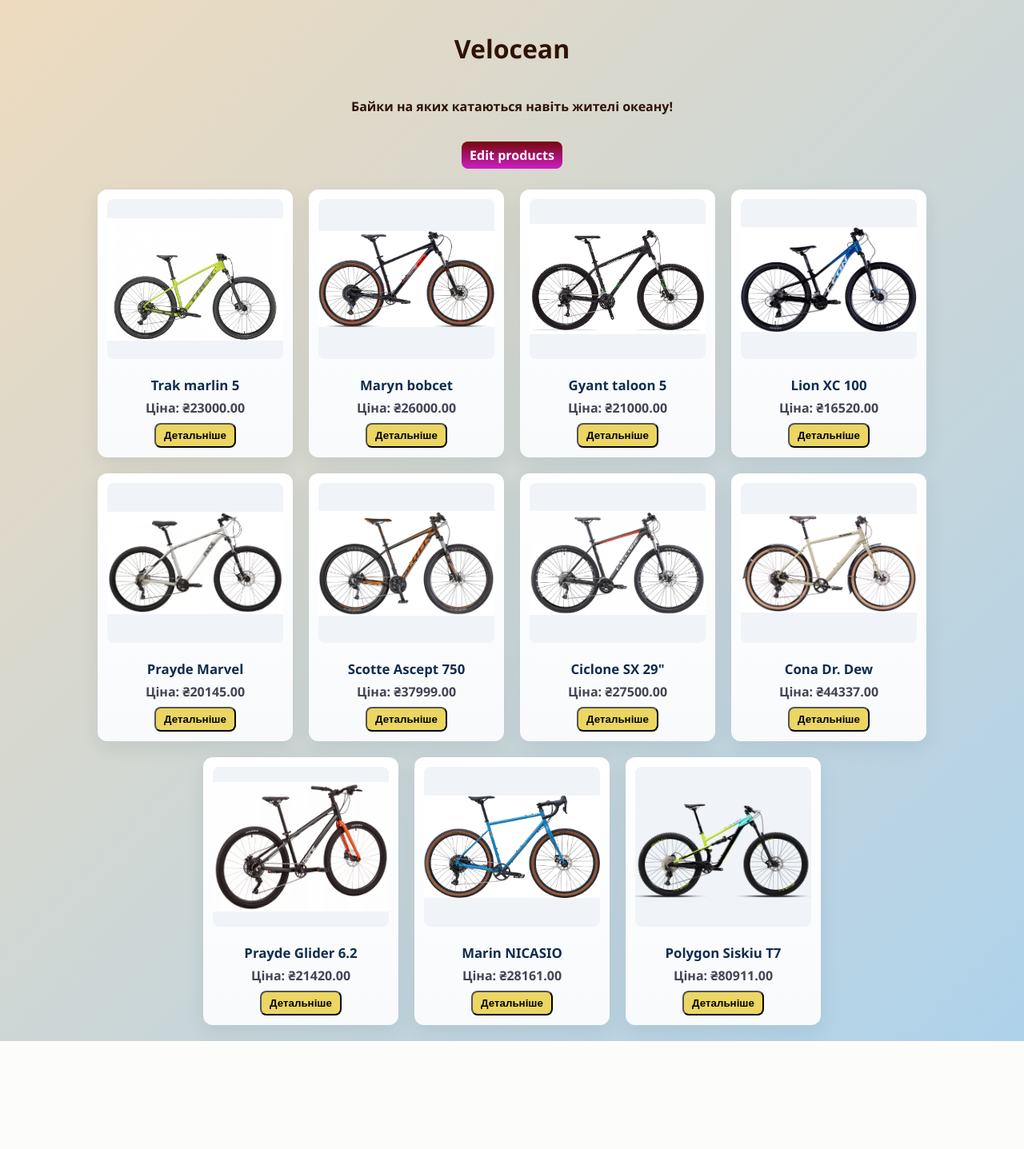
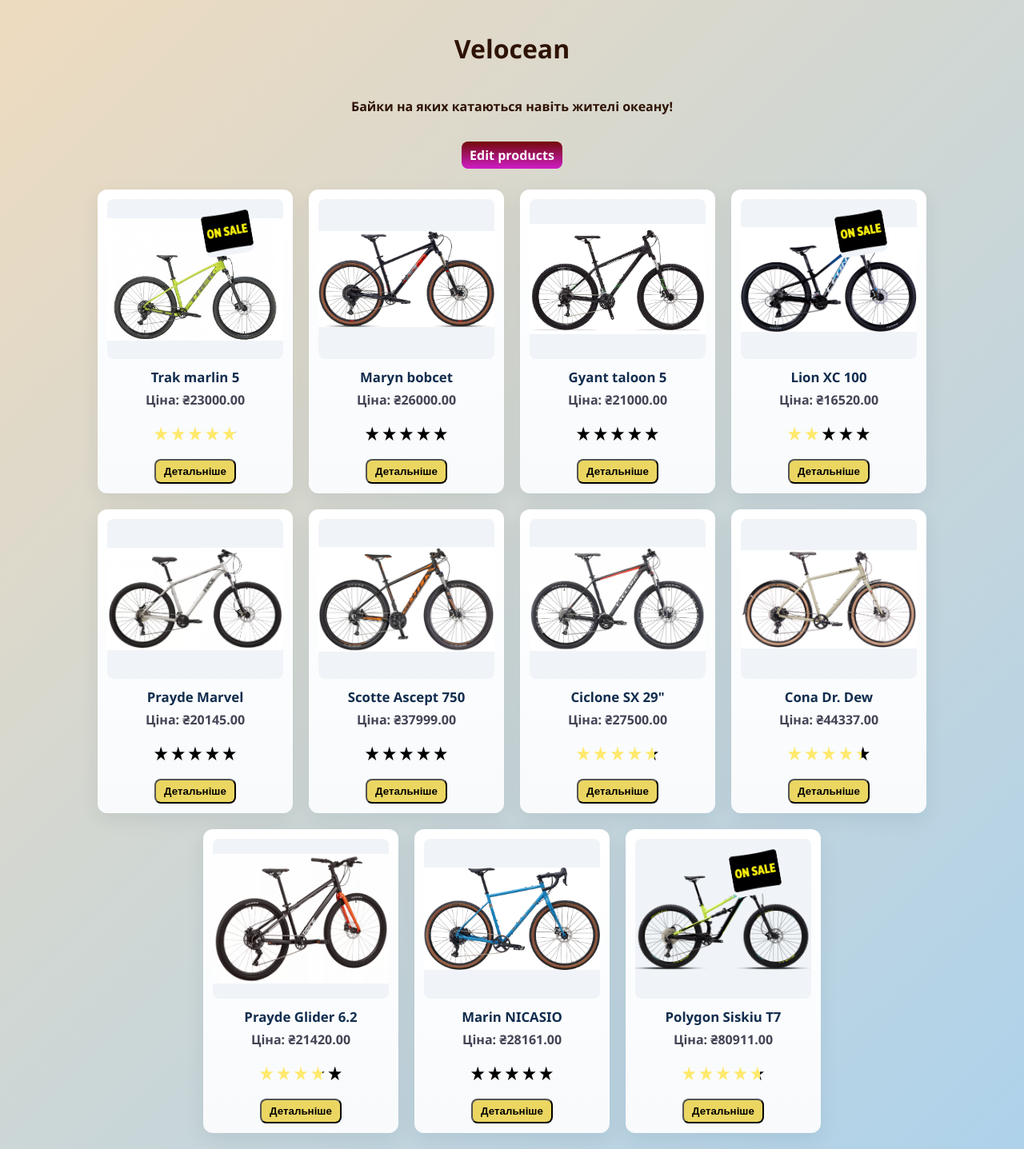
Before and after one commit to denyskov11/py-project, a Flask app: page / in a window 1280 px wide. Shown: the whole page at 80% size. Before the commit the page ends 1302 px from the top, so only its background shows below. Run offline with Flask 3, Linux system fonts and the light colour scheme.

Commit message:
added rating system and new design

```diff
--- a/online_shop/static/modal.js
+++ b/online_shop/static/modal.js
@@ -22,7 +22,14 @@ document.addEventListener('DOMContentLoaded', function() {
   function buildMetaHTML(attrs) {
     return `
       <p><strong>Category:</strong> ${attrs.category || '—'}
-      • <strong>Rating</strong> ${attrs.rating || '—'}
+            <div class="rating" data-rating="${attrs.rating || 0}">
+        <span class="star">★</span>
+        <span class="star">★</span>
+        <span class="star">★</span>
+        <span class="star">★</span>
+        <span class="star">★</span>
+      </div>
+
       • <strong>Sale:</strong> ${attrs.sale || 'False'}
       • <strong>Active</strong> ${attrs.active || 'False'}
 </p>
@@ -50,6 +57,8 @@ document.addEventListener('DOMContentLoaded', function() {
       modalDesc.textContent = attrs.description || 'No description';
       modalMeta.innerHTML = buildMetaHTML(attrs);
 
+      const ratingDiv = modal.querySelector('.rating');
+      updateRatingStars(ratingDiv);
 
       openModal();
     });
--- /dev/null
+++ b/online_shop/static/scripts.js
@@ -0,0 +1,28 @@
+function updateRatingStars(ratingDiv) {
+  const rating = parseFloat(ratingDiv.getAttribute('data-rating')) || 0;
+  const stars = ratingDiv.querySelectorAll('.star');
+
+  stars.forEach((star, index) => {
+    const starNumber = index + 1;
+
+    if (rating >= starNumber) {
+      star.classList.add('full');
+      star.style.background = 'none';
+    } else if (rating > starNumber - 1) {
+      const fillPercent = (rating - (starNumber - 1)) * 100;
+      star.style.background = `linear-gradient(90deg, #ffe96c ${fillPercent}%, #000000 ${fillPercent}%)`;
+      star.style.webkitBackgroundClip = 'text';
+      star.style.webkitTextFillColor = 'transparent';
+      star.style.backgroundClip = 'text';
+    } else {
+      star.classList.remove('full');
+      star.style.background = 'none';
+      star.style.color = 'black';
+    }
+  });
+}
+
+
+document.addEventListener('DOMContentLoaded', function() {
+  document.querySelectorAll('.rating').forEach(updateRatingStars);
+});
--- a/online_shop/static/style.css
+++ b/online_shop/static/style.css
@@ -48,14 +48,28 @@ align-items: flex-end;
   transform: translateY(-6px);
   box-shadow: 0 18px 34px rgba(18, 38, 63, 0.12);
 }
-.card img {
+.image-wrapper img {
   width: 100%;
   height: 200px;
 object-fit: scale-down;
   border-radius: 8px;
-  margin-bottom: 10px;
   background: #f0f4f8;
 }
+.image-wrapper {
+  position: relative;
+}
+
+.sale-icon {
+  position: absolute;
+  top: 10px;
+  right: 40px;
+  width: 60px !important;
+  height: auto !important;
+  transform: rotate(-10deg);
+  z-index: 10; /* номер шару. ЩОб було зверху */
+  pointer-events: none;
+}
+
 .product-name {
   font-size: 1.05rem;
   margin: 6px 0;
@@ -197,3 +211,22 @@ object-fit: scale-down;
     height: 200px;
   }
 }
+.rating {
+  display: inline-flex;
+  gap: 2px;
+  align-items: center;
+  margin: 8px 0;
+}
+
+
+.rating .star {
+  font-size: 24px;
+  color: #dddddd00;
+  cursor: default;
+}
+
+
+/* Заповнена зірка */
+.rating .star.full {
+  color: #ffe96c;
+}
--- a/online_shop/templates/index.html
+++ b/online_shop/templates/index.html
@@ -14,11 +14,23 @@
     <div class="products">
         {% for product in products %}
         <div class="card">
+                        <div class="image-wrapper">
              <img src="{{ url_for('static', filename='images/' ~ product.id ~ '.png') }}"
                     alt="{{ product.name }}"
                     onerror="this.onerror=null;this.src='{{ url_for('static', filename='images/default.png') }}'">
+                         {% if product.sale %}
+                    <img class="sale-icon" src="{{url_for('static', filename='images/sale.png')}}"alt="Sale"/>
+                    {% endif %}
+                        </div>
              <h2 class="product-name">{{ product.name }}</h2>
              <p class="product-feature">Ціна: ₴{{'%.2f'| format(product.price) }}</p>
+             <div class="rating" data-rating="{{ product.rating }}">
+               <span class="star">★</span>
+               <span class="star">★</span>
+               <span class="star">★</span>
+               <span class="star">★</span>
+               <span class="star">★</span>
+             </div>
              <div class="card-actions">
                 <button class="btn btn-details"
                 data-name="{{ product.name|e }}"
@@ -38,8 +50,13 @@
             <div class="modal-dialog" role="dialog" aria-modal="true" aria-labelledby="modal-name">
                 <button class="modal-close" aria-label="Close">&times;</button>
             <div class="modal-body">
-           <img id ="modal-image" src="" alt="Product image"
-           onerror=this.onerror=null;this.src='{{ url_for('static', filename='images/default.png') }}'>
+
+
+                    <img id ="modal-image" src="" alt="Product image"
+                    onerror=this.onerror=null;this.src='{{ url_for('static', filename='images/default.png') }}'>
+
+
+
           <div class="modal-content">
                         <h2 id="modal-name"></h2>
                         <p class="product-feature" id="modal-price"></p>
@@ -51,5 +68,6 @@
             </div>
     </div>
     <script src="{{ url_for('static', filename='modal.js') }}"></script>
+    <script src="{{ url_for('static', filename='scripts.js') }}"></script>
 </body>
 </html>
```
Also changed, not shown: online_shop/db/shop.db, online_shop/static/images/sale.png (added).
